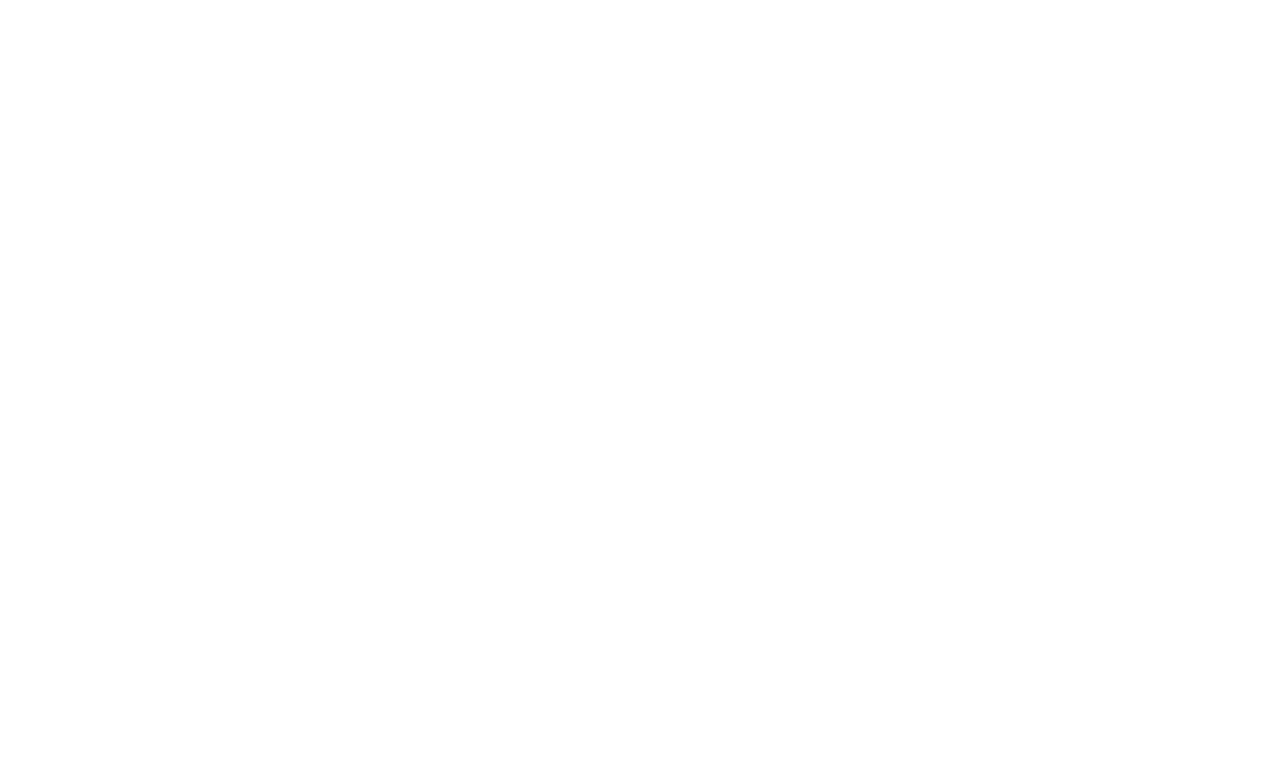
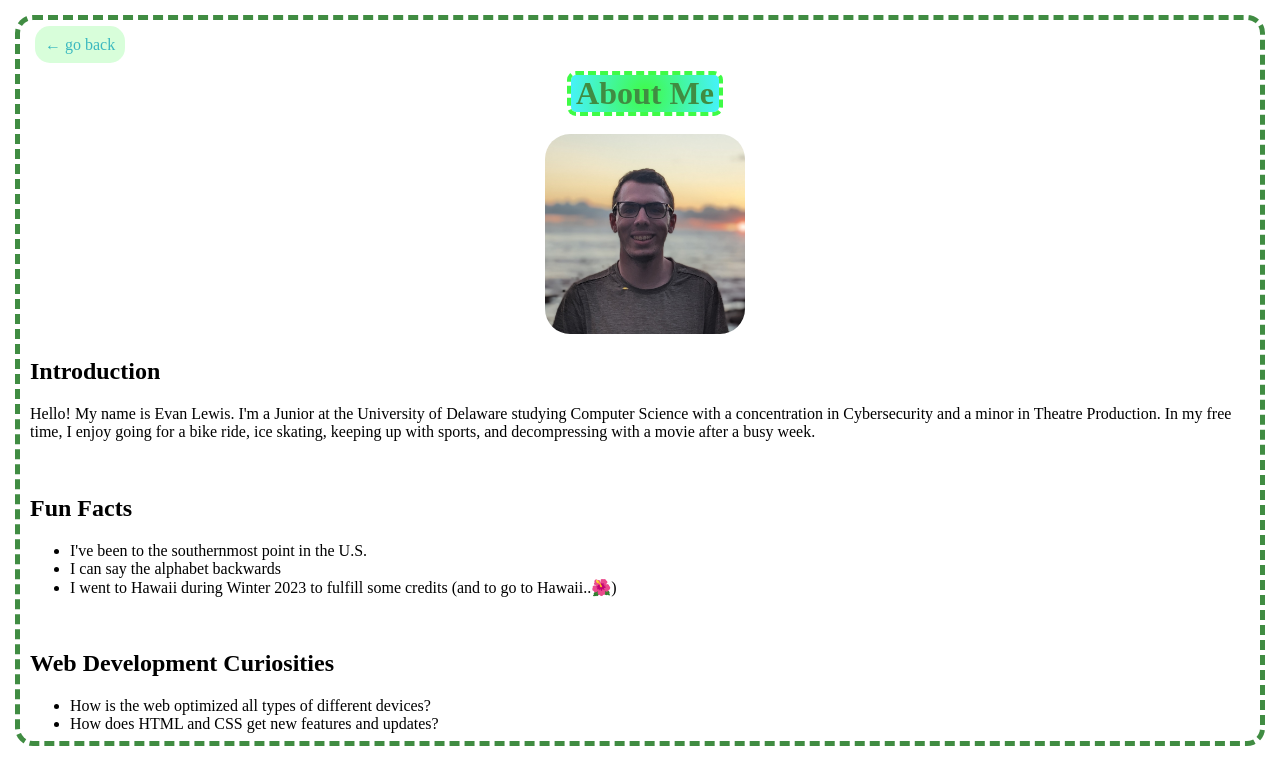
Before and after one commit to lewisev/lewisev.github.io, a plain HTML site: page aboutMe.html in a window 1280 px wide. Drawn offline with Linux system fonts and the light colour scheme.

Commit message:
Updated main page. Added aboutme.html

```diff
--- a/aboutMe.html
+++ b/aboutMe.html
@@ -0,0 +1,58 @@
+<!doctype html>
+
+<html lang="en">
+	<head>
+		<meta charset="utf-8">
+
+		<meta http-equiv="x-ua-compatible" content="ie=edge">
+
+		<title>lewisev - About Me</title>
+
+		<meta name="description" content="lewisev aboutme">
+		<meta name="viewport" content="width=device-width, initial-scale=1">
+
+		<link rel="stylesheet" href="css/app.css">
+		<!-- <script src="js/app.js"></script> -->
+	</head>
+
+	<body>
+		<div class="navigation">
+			<div class="left">
+				<a class="nav" href="/">← go back</a>
+			</div>
+		</div>
+		<br>
+
+		<div class ="center outline heading">
+			<h1>About Me</h1>
+		</div>
+		<div class="center">
+				<img class="about" src="assets/profile.jpg" alt="">
+		</div>
+
+		<div>
+			<h2>Introduction</h2>
+			<p>
+				Hello! My name is Evan Lewis. I'm a Junior at the University of Delaware studying Computer Science with a concentration in Cybersecurity and a minor in Theatre Production.
+				In my free time, I enjoy going for a bike ride, ice skating, keeping up with sports, and decompressing with a movie after a busy week.
+			</p>
+		</div>
+		<br>
+		<div>
+			<h2>Fun Facts</h2>
+			<ul>
+				<li>I've been to the southernmost point in the U.S.</li>
+				<li>I can say the alphabet backwards</li>
+				<li>I went to Hawaii during Winter 2023 to fulfill some credits (and to go to Hawaii..🌺)</li>
+			</ul>
+		</div>
+		<br>
+		<div>
+			<h2>Web Development Curiosities</h2>
+			<ul>
+				<li>How is the web optimized all types of different devices?</li>
+				<li>How does HTML and CSS get new features and updates?</li>
+			</ul>
+		</div>
+	</body>
+</html>
--- a/css/app.css
+++ b/css/app.css
@@ -2,30 +2,73 @@ body {
 	margin:20px;
 	padding-top:1px;
 	padding-left:10px;
-  outline: 4px dashed green;
-  border-radius: 4px;
-  display: table
+	outline: 5px dashed #408c42;
+	border-radius: 13px;
+	height: 90vh;
+	min-height: 50vh;
+}
+
+.outline {
+	outline: 4px dashed #3ffb46;
+	border-radius: 5px;
+	background: rgb(63,251,70);
+	background: radial-gradient(circle, rgba(63,251,70,1) 0%, rgba(70,242,252,1) 100%);
+}
+
+.center {
+	text-align: center;
+}
+
+.heading {
+	color: #408c42;
+	width: -moz-fit-content;
+	width: fit-content;
+	padding: 0 5px;
+	margin: 10px auto 10px;
+}
+
+a {
+	color: #3ab8bf;
+}
+
+a:visited {
+	color: #000 !important;
 }
 
 a.nav {
 	text-decoration:none;
-  margin-right: 12px;
+	background: rgba(63,251,70, 0.2);
+	padding: 10px;
+	border-radius: 15px;
+}
+
+.navigation {
+	margin: 15px 5px;
+}
+
+img {
+	border-radius: 25px;
+
 }
 
 img.profile {
-	 float:left;
 	width:300px;
 	height:300px;
 }
 
-div.left {
-	 float:left;
+img.about {
+	width:200px;
+	height:200px;
 }
 
-div.right {
-	padding-left: 10px;
-	 float:left;
-	 width:300px;
-	 height: 300px;
-	 margin-bottom: 100px
+.right {
+	float: right;
 }
+
+.left {
+	float: left;
+}
+
+.larger {
+	font-size: 1.15	em;
+}
```
Also changed, not shown: index.html (+21 -12 lines). Lines whose indentation alone changed are shown as unchanged.
